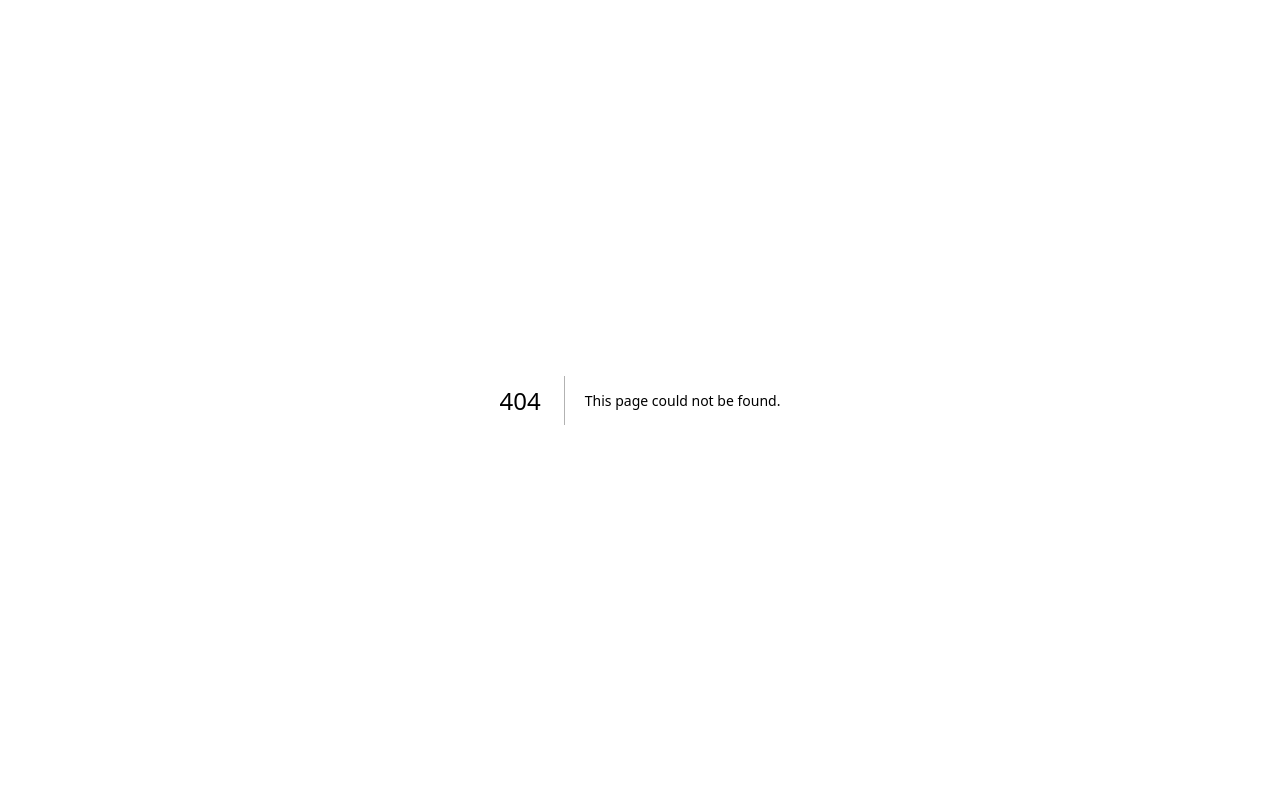
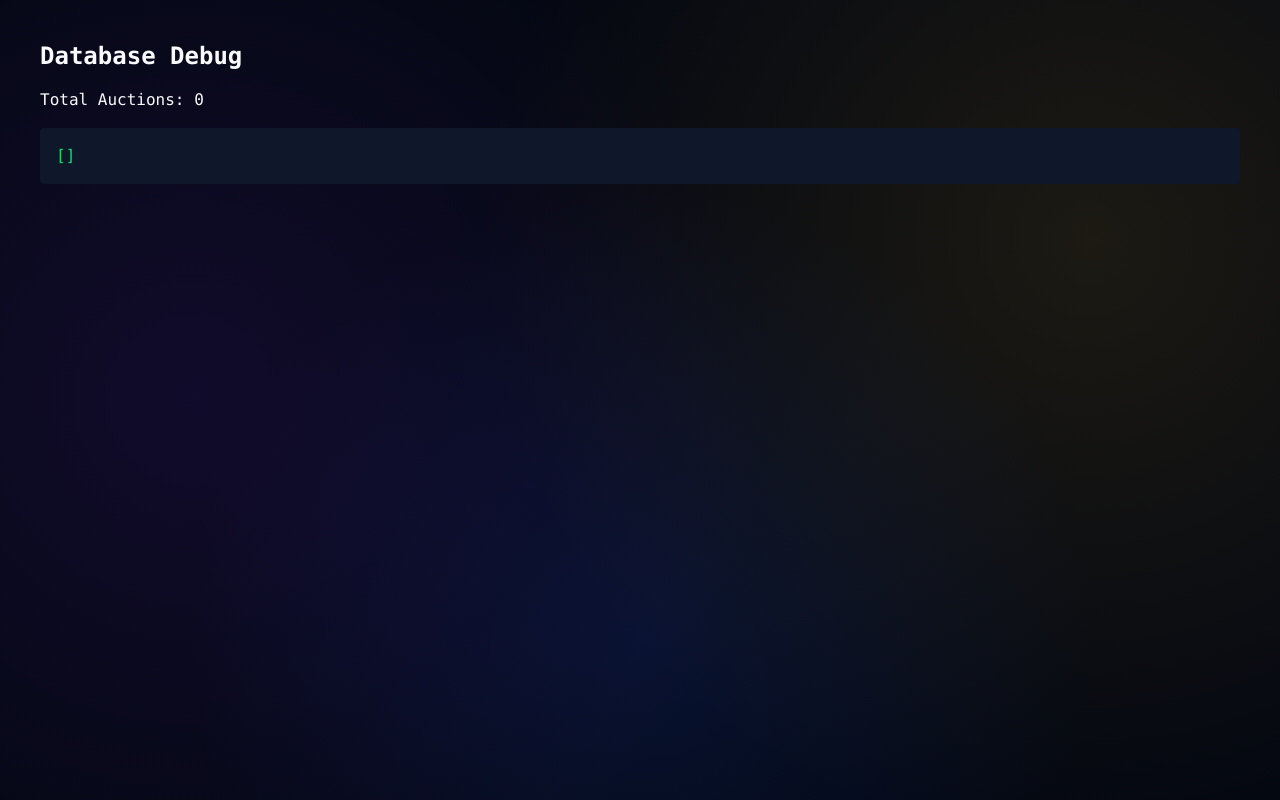
Before and after one commit to No1zee/Real-Time-Capital, a Next.js app in the folder pawn-system/: page /debug-db in a window 1280 px wide. Before the commit this address had no page. Built offline with nearby package versions, Linux system fonts and the light colour scheme; no server answers; the database is empty.

Commit message:
Add debug page

```diff
--- /dev/null
+++ b/pawn-system/src/app/debug-db/page.tsx
@@ -0,0 +1,31 @@
+import { prisma } from "@/lib/prisma"
+
+export const dynamic = "force-dynamic"
+
+export default async function DebugDB() {
+    try {
+        const count = await prisma.auction.count()
+        const auctions = await prisma.auction.findMany({
+            take: 5,
+            include: { item: true }
+        })
+
+        return (
+            <div className="p-10 font-mono">
+                <h1 className="text-2xl font-bold mb-4">Database Debug</h1>
+                <p className="mb-4">Total Auctions: {count}</p>
+                <div className="bg-slate-900 text-green-400 p-4 rounded overflow-auto">
+                    <pre>{JSON.stringify(auctions, null, 2)}</pre>
+                </div>
+            </div>
+        )
+    } catch (error: any) {
+        return (
+            <div className="p-10 font-mono text-red-500">
+                <h1>Connection Error</h1>
+                <pre>{error.message}</pre>
+                <pre>{JSON.stringify(error, null, 2)}</pre>
+            </div>
+        )
+    }
+}
```
